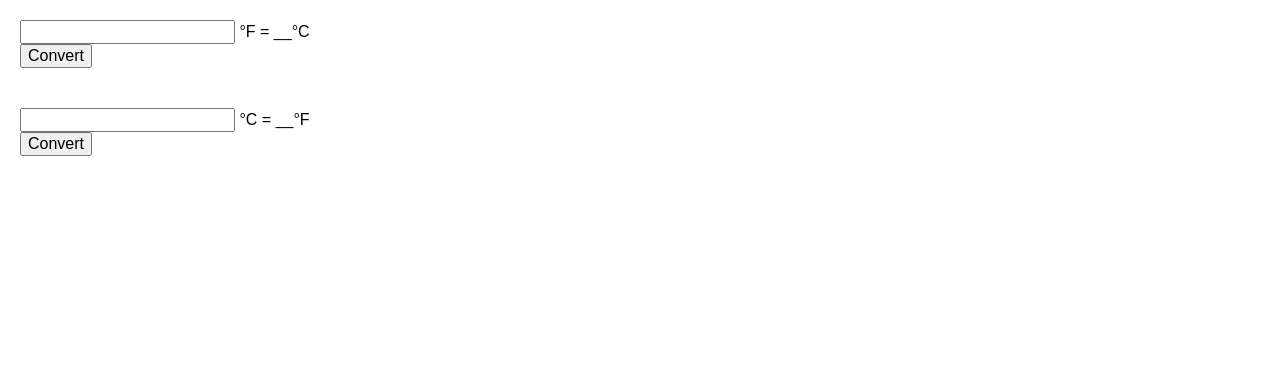
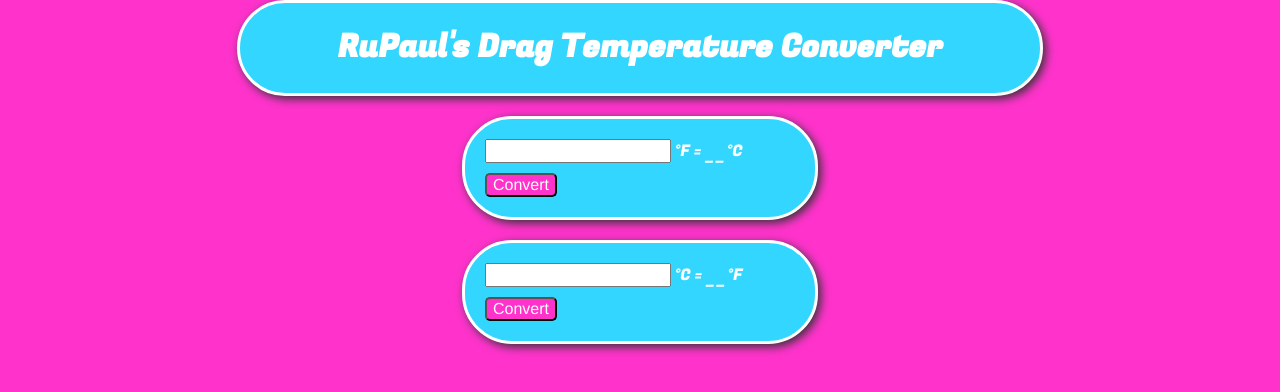
Before and after one commit to tannercurtis/week5, a plain HTML site: page index.html in a window 1280 px wide. Drawn offline with Linux system fonts and the light colour scheme.

Commit message:
Complete

```diff
--- a/css/style.css
+++ b/css/style.css
@@ -1,3 +1,57 @@
+.container {
+	width: 800px;
+	margin: 0 auto;
+}
+
+header {
+	text-align: center;
+	color: white;
+	border: 3px solid white;
+	border-radius: 50px;
+	background: #33d6ff;
+	box-shadow: 3px 3px 10px #333333;
+}
+
+body {
+	background: #ff33cc;
+	font-family: 'Fugaz One', cursive;
+}
+
 .row {
   padding: 20px;
 }
+
+button {
+	color: white;
+	background: #ff33cc;
+	border-radius: 5px;
+	font-family: Helvetica, sans-serif;
+	margin-top: 10px;
+}
+
+.tempbox {
+	margin: 0 auto;
+	width: 350px;
+	border: 3px solid white;
+	border-radius: 50px;
+	background: #33d6ff;
+	color: white;
+	box-shadow: 3px 3px 10px #333333;
+}
+
+#farbox {
+	margin-top: 20px;
+}
+
+#celbox {
+	margin-top: 20px;
+	margin-bottom: 20px;
+}
+
+#inputFtoC, #inputCtoF {
+	font-family: Helvetica, sans-serif;
+}
+
+#complete {
+	text-align: center;
+}
--- a/index.html
+++ b/index.html
@@ -4,16 +4,30 @@
     <title>Temperature Converter</title>
     <link rel="stylesheet" type="text/css" href="css/normalize.min.css">
     <link rel="stylesheet" type="text/css" href="css/style.css">
+    <link href="https://fonts.googleapis.com/css?family=Fugaz+One" rel="stylesheet">
   </head>
   <body>
+    <header class="container">
+      <h1>RuPaul's Drag Temperature Converter</h1>
+    </header>
+
+    <div id="farbox" class="tempbox">
       <div class="row">
         <input type="text" id="inputFtoC"> &deg;F = <span id="solutionFtoC">__&deg;C</span><br>
         <button id="convertFtoC">Convert</button>
       </div>
+    </div>
+
+    <div id="celbox" class="tempbox">
       <div class="row">
         <input type="text" id="inputCtoF"> &deg;C = <span id="solutionCtoF">__&deg;F</span><br>
         <button id="convertCtoF">Convert</button>
       </div>
+    </div>
+    <div id="complete">
+
+    </div>
+
     <script type="text/javascript" src="js/project.js"></script>
   </body>
 </html>
--- a/js/project.js
+++ b/js/project.js
@@ -0,0 +1,27 @@
+var ruPaulImage = '<img src="https://media.giphy.com/media/xTiTnCf8IJvjldRaxi/giphy.gif">';
+
+
+function calculateFtoC() {
+	var startingF = document.getElementById("inputFtoC").value;
+	startingF = (startingF - 32) * 5/9;
+	var answerFtoC = startingF + "&deg;C"
+	document.getElementById("solutionFtoC").innerHTML = answerFtoC;
+
+	if (true) {
+		document.getElementById("complete").innerHTML = ruPaulImage;
+	}
+}
+
+function calculateCtoF () {
+	var startingC = document.getElementById("inputCtoF").value;
+	startingC = (startingC * 9/5) + 32;
+	var answerCtoF = startingC + "&deg;F"
+	document.getElementById("solutionCtoF").innerHTML = answerCtoF;
+
+	if (true) {
+		document.getElementById("complete").innerHTML = ruPaulImage;
+	}
+}
+
+document.getElementById("convertFtoC").onclick = calculateFtoC;
+document.getElementById("convertCtoF").onclick = calculateCtoF;
```
Lines whose indentation alone changed are shown as unchanged.
